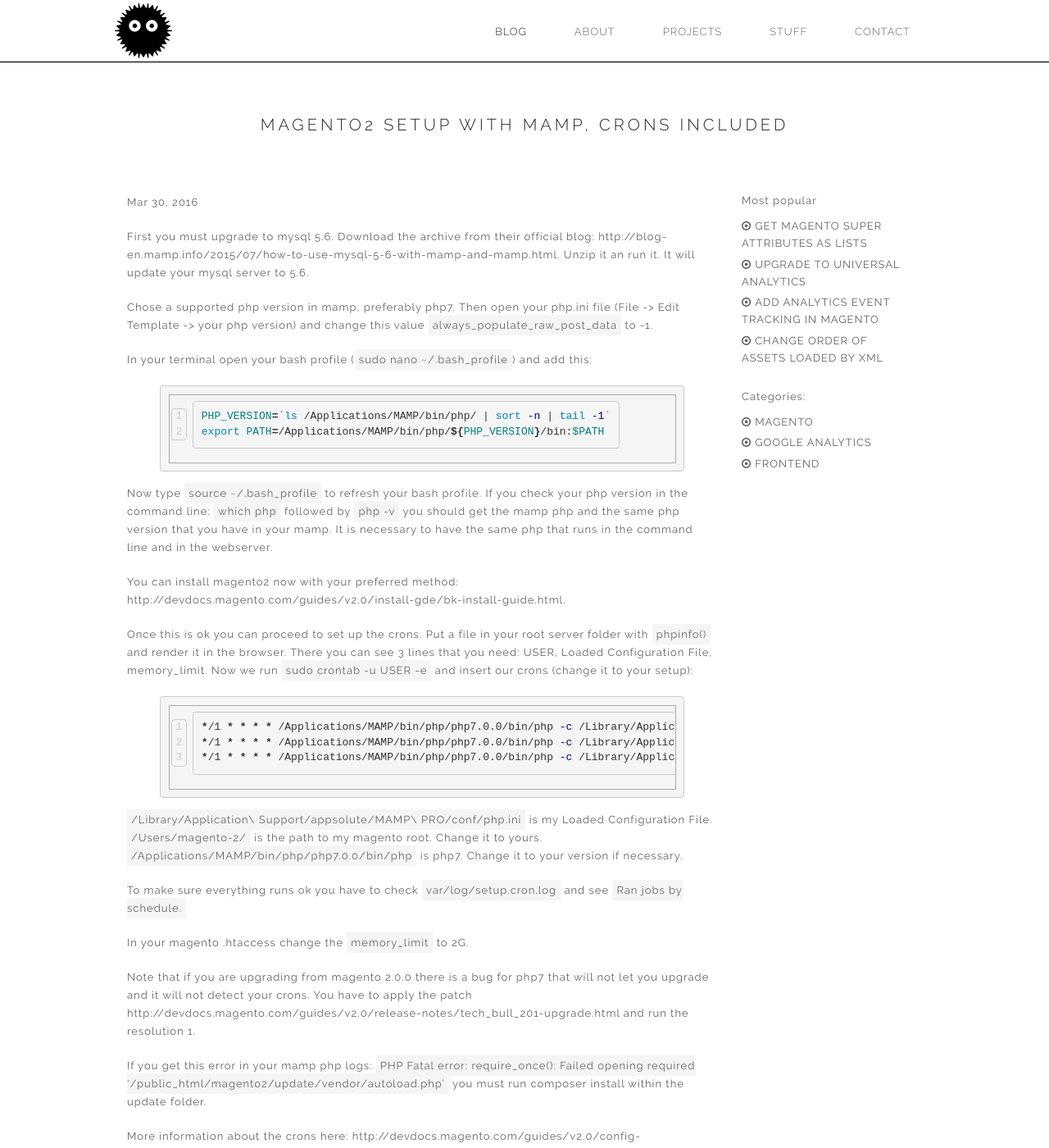
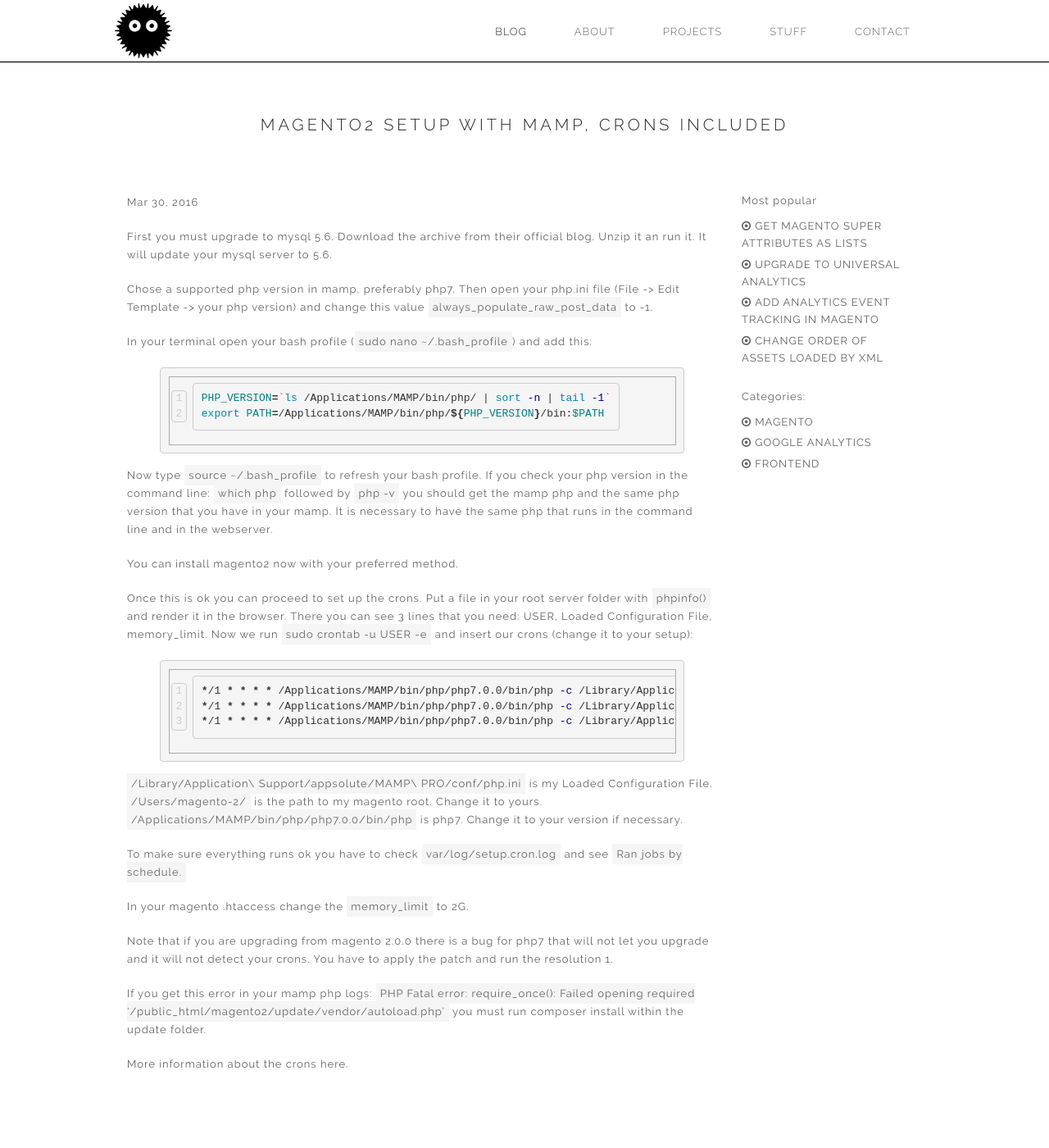
Before and after one commit to ClaudiuCreanga/ClaudiuCreanga.github.io, a Jekyll site: the page built from _posts/2016-03-30-magento2-setup-with-mamp-including-crons.markdown, in a window 1280 px wide and 1400 px high. Shown: the whole window at 82% size. Built offline with Jekyll 4.4.1, drawn with Linux system fonts in a browser that asks for light colours; nearby versions of some CDN libraries; comment, search, counter and statistics services are not loaded; some of the changed lines change nothing that is shown; some of the changed text lies outside the part shown.

Commit message:
new post

```diff
--- a/_posts/2016-03-30-magento2-setup-with-mamp-including-crons.markdown
+++ b/_posts/2016-03-30-magento2-setup-with-mamp-including-crons.markdown
@@ -5,7 +5,7 @@
 categories: magento
 description: "If you don't like docker or vagrant, Mamp is probably your best alternative to get an easy working setup of magento2."
 ---
-First you must upgrade to mysql 5.6. Download the archive from their official blog: http://blog-en.mamp.info/2015/07/how-to-use-mysql-5-6-with-mamp-and-mamp.html. Unzip it an run it. It will update your mysql server to 5.6.
+First you must upgrade to mysql 5.6. Download the archive from their <a href="http://blog-en.mamp.info/2015/07/how-to-use-mysql-5-6-with-mamp-and-mamp.html" target="_blank">official blog</a>. Unzip it an run it. It will update your mysql server to 5.6.
 
 Chose a supported php version in mamp, preferably php7. Then open your php.ini file (File -> Edit Template -> your php version) and change this value <span class="code">always_populate_raw_post_data</span> to -1.
 
@@ -16,7 +16,7 @@
 {% endhighlight %}
 Now type <span class="code">source ~/.bash_profile</span> to refresh your bash profile. If you check your php version in the command line: <span class="code">which php</span> followed by <span class="code">php -v</span> you should get the mamp php and the same php version that you have in your mamp. It is necessary to have the same php that runs in the command line and in the webserver.
 
-You can install magento2 now with your preferred method: http://devdocs.magento.com/guides/v2.0/install-gde/bk-install-guide.html.
+You can install magento2 now with your <a href="http://devdocs.magento.com/guides/v2.0/install-gde/bk-install-guide.html" target="_blank">preferred method</a>.
 
 Once this is ok you can proceed to set up the crons. Put a file in your root server folder with <span class="code">phpinfo()</span> and render it in the browser. There you can see 3 lines that you need: USER, Loaded Configuration File, memory_limit. Now we run <span class="code">sudo crontab -u USER -e</span> and insert our crons (change it to your setup):
 
@@ -34,9 +34,9 @@
 
 In your magento .htaccess change the <span class="code">memory_limit</span> to 2G.
 
-Note that if you are upgrading from magento 2.0.0 there is a bug for php7 that will not let you upgrade and it will not detect your crons. You have to apply the patch http://devdocs.magento.com/guides/v2.0/release-notes/tech_bull_201-upgrade.html and run the resolution 1.
+Note that if you are upgrading from magento 2.0.0 there is a bug for php7 that will not let you upgrade and it will not detect your crons. You have to <a href="http://devdocs.magento.com/guides/v2.0/release-notes/tech_bull_201-upgrade.html" target="_blank">apply the patch</a> and run the resolution 1.
 
 If you get this error in your mamp php logs:
 <span class="code">PHP Fatal error: require_once(): Failed opening required '/public_html/magento2/update/vendor/autoload.php'</span> you must run composer install within the update folder.
 
-More information about the crons here: http://devdocs.magento.com/guides/v2.0/config-guide/cli/config-cli-subcommands-cron.html
+More information about the crons <a href="http://devdocs.magento.com/guides/v2.0/config-guide/cli/config-cli-subcommands-cron.html" target="_blank">here</a>.
```
